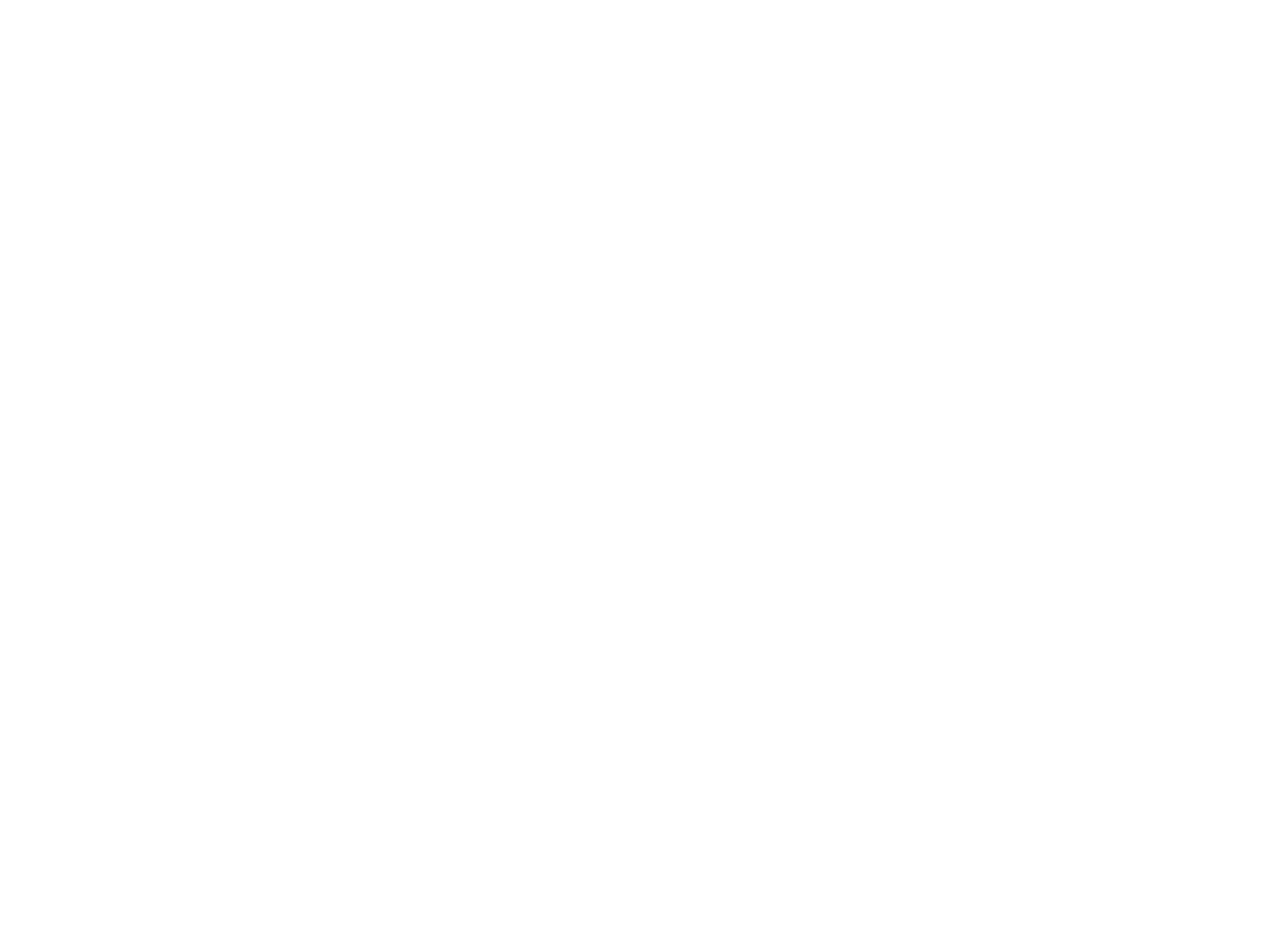
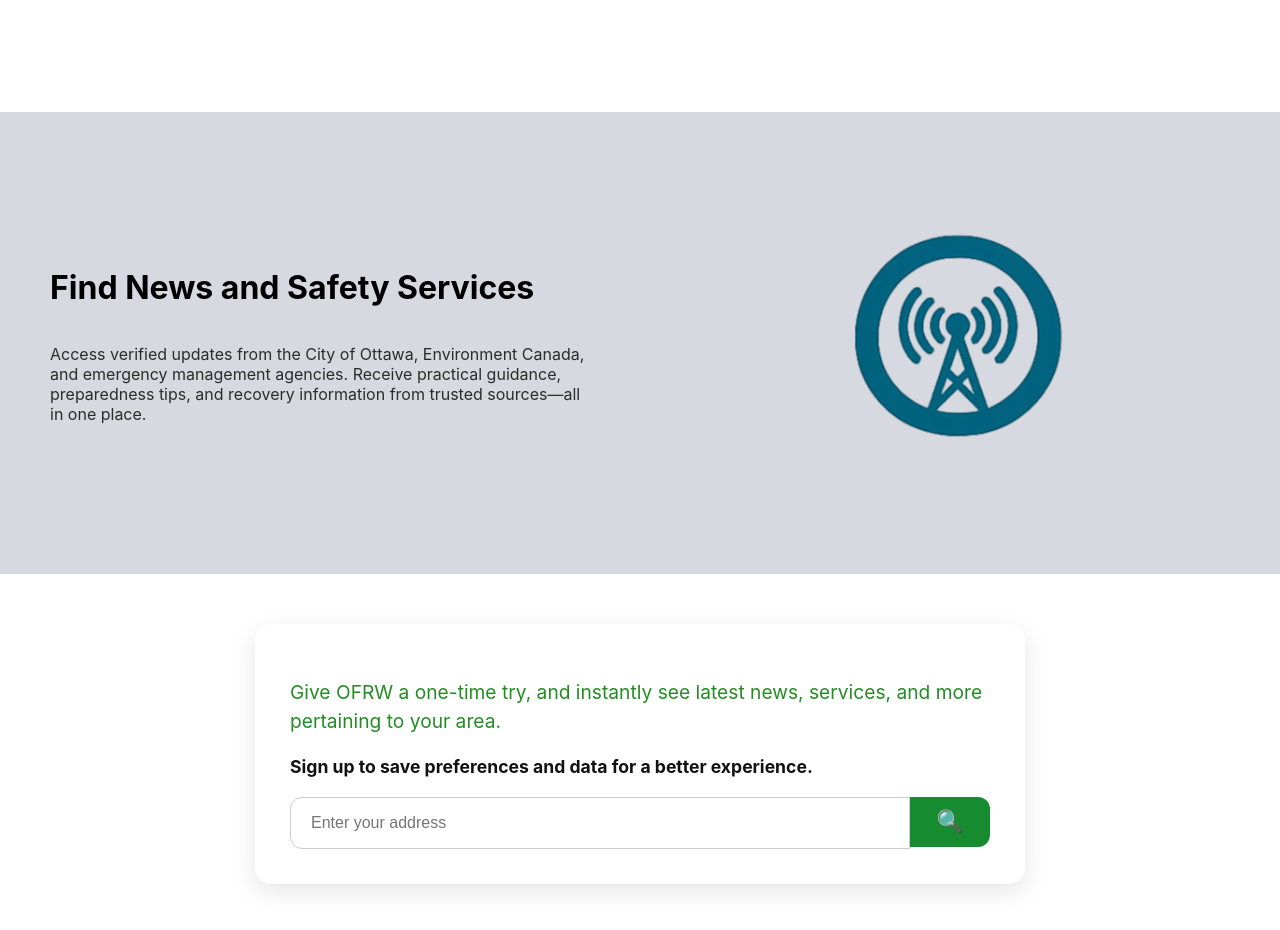
Before and after one commit to nickal06/Ottawa-Flood-Relief, a React (Vite) app in the folder Ottawa Flood Relief Website/: page /home in a window 1280 px wide. Before the commit this address had no page. Shown: the part 1314-2244 px from the top of the page. Before the commit the page ends 800 px from the top, so only its background shows below. Built offline with nearby package versions, Linux system fonts and the light colour scheme.

Commit message:
Small changes: fixed routing bug and fixed up UI effects

```diff
--- a/Ottawa Flood Relief Website/src/App.jsx
+++ b/Ottawa Flood Relief Website/src/App.jsx
@@ -10,6 +10,7 @@
       <BrowserRouter>
         <Routes>
           <Route path="/" element={<Home/>} />
+          <Route path="/home" element={<Home/>} />
           <Route path="/map" element={<Map/>} />
         </Routes>
       </BrowserRouter>
--- a/Ottawa Flood Relief Website/src/pages/home.css
+++ b/Ottawa Flood Relief Website/src/pages/home.css
@@ -66,7 +66,7 @@
 }
 
 .sign-up-button:hover {
-  background-color:rgb(35, 140, 35);
+  background-color:rgb(30, 120, 30) !important;
 }
 
 
@@ -105,6 +105,10 @@
   justify-content: center;
   align-items: center;
   cursor: pointer;
+}
+
+.search-button:hover {
+  background-color: rgb(30, 120, 30);
 }
 
 .search-button img {
@@ -172,6 +176,10 @@
   border-radius: 5px;
 }
 
+.sign-in-button:hover {
+  background-color: rgb(30, 120, 30);
+}
+
 .info-section-container-grey,
 .info-section-container-white {
     display: flex;
@@ -234,7 +242,7 @@
     padding: 35px;
     background: #ffffff;
     border-radius: 16px;
-    box-shadow: 0px 8px 25px rgba(0,0,0,0.1);
+    box-shadow: 0px 8px 25px rgba(0.1,0,0,0.1);
 }
 
 .location-description {
```
